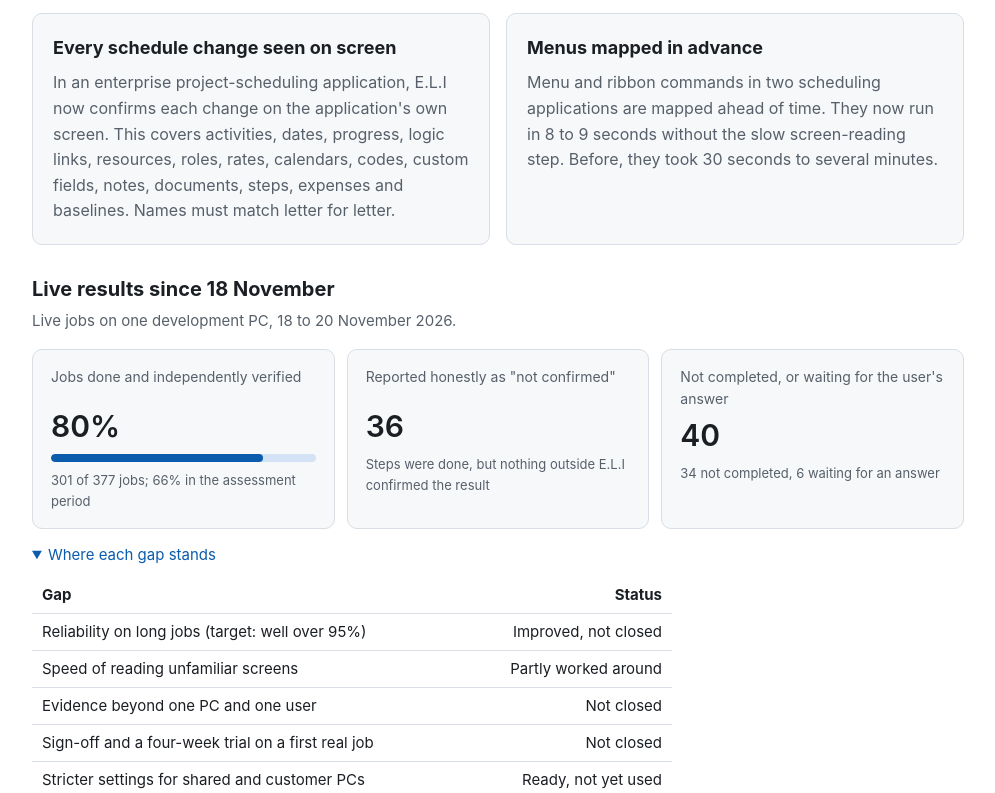
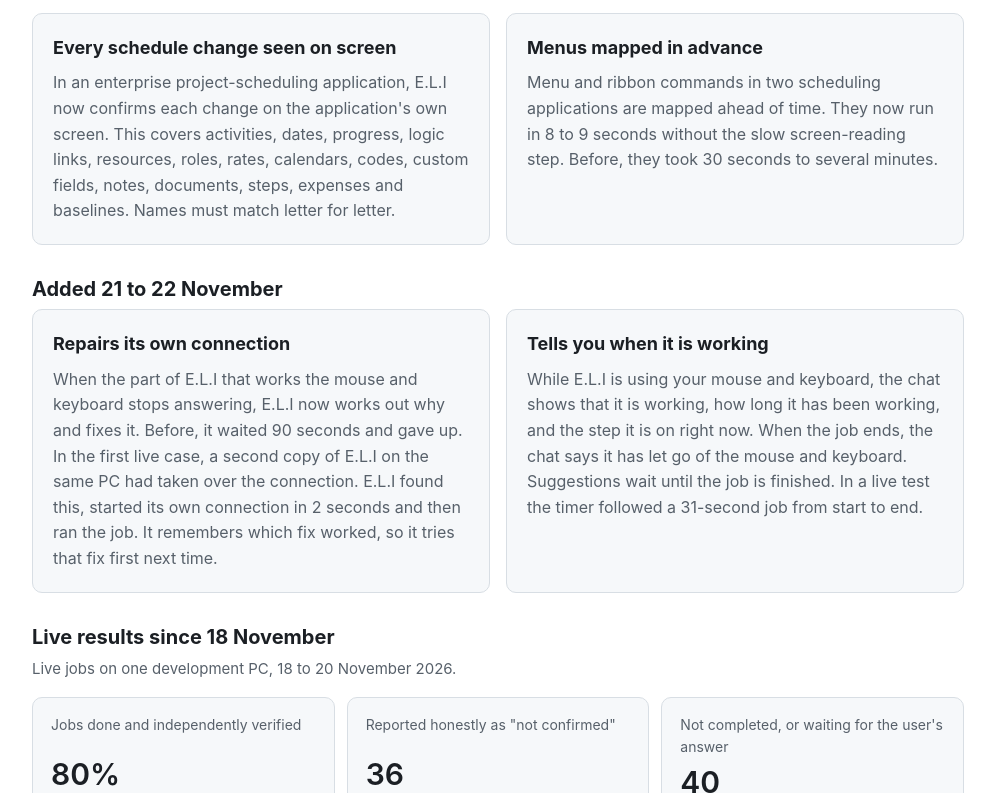
Before and after one commit to eli-labz/eli-labz.github.io, a plain HTML site: page index.html in a window 1280 px wide. Shown: the part 4192-4985 px from the top of the page, without its empty margins (142-1137 px from the left). Drawn offline with Linux system fonts and the light colour scheme.

Commit message:
Progress to 22 November: self-repairing connection and live working status
Co-Authored-By: Claude Opus 5.5 <noreply@anthropic.com>

```diff
--- a/index.html
+++ b/index.html
@@ -328,7 +328,7 @@
 
   <section id="progress">
     <div class="wrap">
-      <h2>Closing the gaps: progress to 20 November</h2>
+      <h2>Closing the gaps: progress to 22 November</h2>
       <p>The assessment named five gaps between E.L.I and a coworker you can leave unsupervised. From 18 to
         20 November we built tools for all five and tested them live on our development PC. <strong>None of
         the five is closed yet.</strong> Four of them can only be closed by people, hardware or time, not by
@@ -351,6 +351,21 @@
         <div class="card"><h3>Menus mapped in advance</h3>
           <p>Menu and ribbon commands in two scheduling applications are mapped ahead of time. They now run in
             8 to 9 seconds without the slow screen-reading step. Before, they took 30 seconds to several minutes.</p></div>
+      </div>
+
+      <h3 class="bench-title">Added 21 to 22 November</h3>
+      <div class="grid" style="grid-template-columns:repeat(auto-fit, minmax(min(380px, 100%), 1fr))">
+        <div class="card"><h3>Repairs its own connection</h3>
+          <p>When the part of E.L.I that works the mouse and keyboard stops answering, E.L.I now works out why
+            and fixes it. Before, it waited 90 seconds and gave up. In the first live case, a second copy of
+            E.L.I on the same PC had taken over the connection. E.L.I found this, started its own connection
+            in 2 seconds and then ran the job. It remembers which fix worked, so it tries that fix first next
+            time.</p></div>
+        <div class="card"><h3>Tells you when it is working</h3>
+          <p>While E.L.I is using your mouse and keyboard, the chat shows that it is working, how long it has
+            been working, and the step it is on right now. When the job ends, the chat says it has let go of
+            the mouse and keyboard. Suggestions wait until the job is finished. In a live test the timer
+            followed a 31-second job from start to end.</p></div>
       </div>
 
       <h3 class="bench-title">Live results since 18 November</h3>
```
